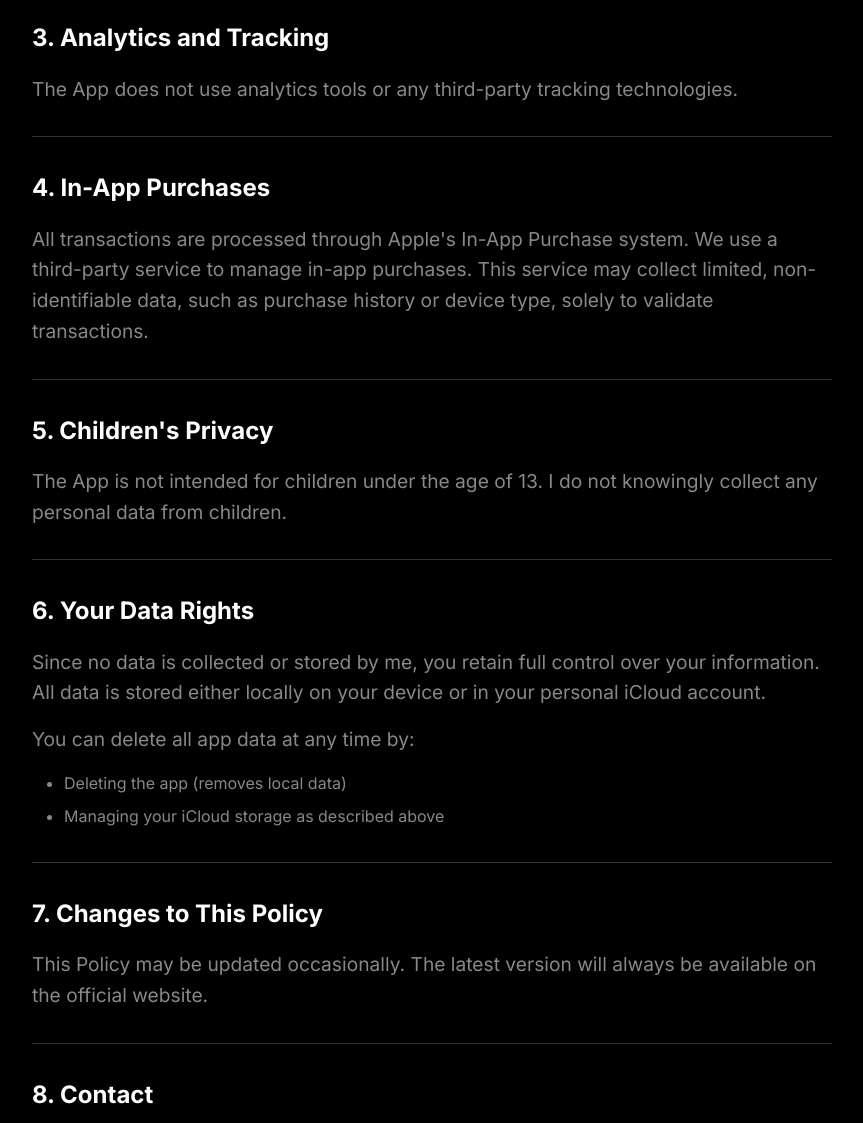
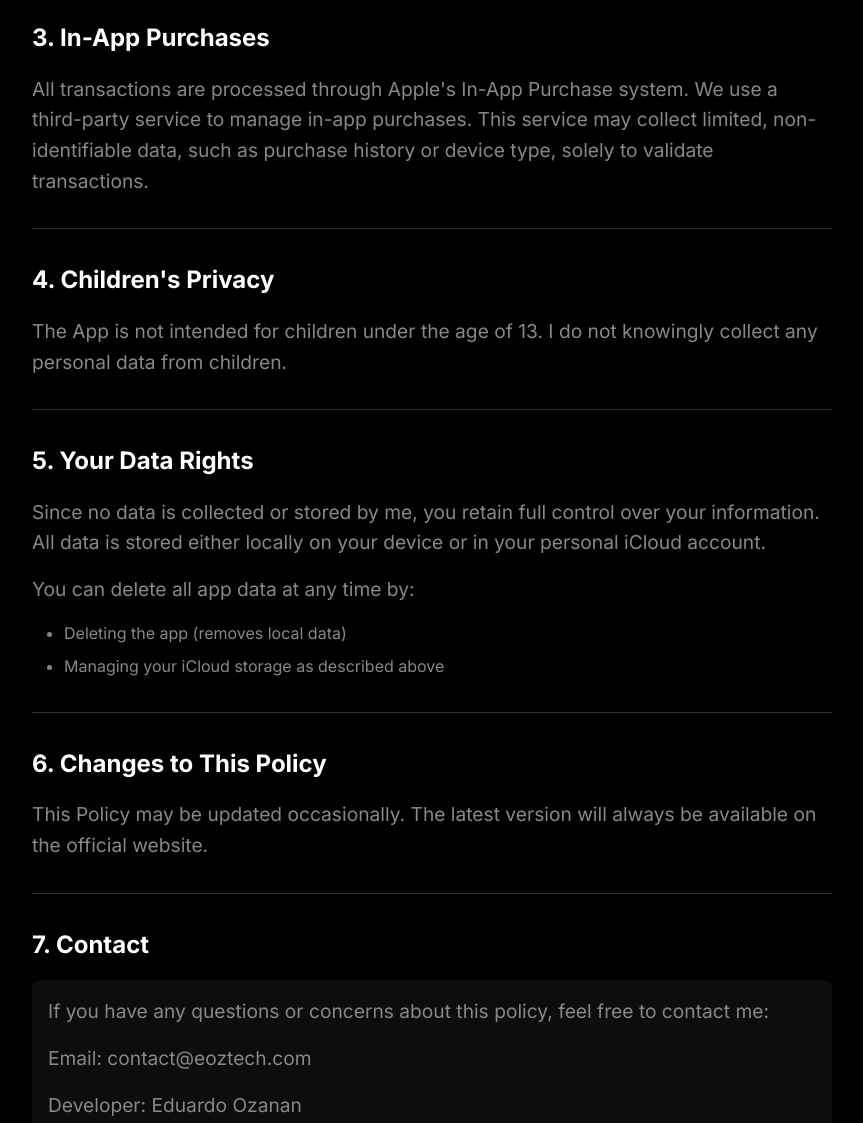
Before and after one commit to eduardo-ozanan/TrackWhen, a website: page index.html in a window 1280 px wide. Shown: the part 4440-5563 px from the top of the page, without its empty margins (208-1071 px from the left). Drawn offline with Linux system fonts and the light colour scheme.

Commit message:
Changes to Privacy Policy

```diff
--- a/index.html
+++ b/index.html
@@ -141,22 +141,17 @@
 
                 <hr>
 
-                <h3>3. Analytics and Tracking</h3>
-                <p>The App does not use analytics tools or any third-party tracking technologies.</p>
-
-                <hr>
-
-                <h3>4. In-App Purchases</h3>
+                <h3>3. In-App Purchases</h3>
                 <p>All transactions are processed through Apple's In-App Purchase system. We use a third-party service to manage in-app purchases. This service may collect limited, non-identifiable data, such as purchase history or device type, solely to validate transactions.</p>
 
                 <hr>
 
-                <h3>5. Children's Privacy</h3>
+                <h3>4. Children's Privacy</h3>
                 <p>The App is not intended for children under the age of 13. I do not knowingly collect any personal data from children.</p>
 
                 <hr>
 
-                <h3>6. Your Data Rights</h3>
+                <h3>5. Your Data Rights</h3>
                 <p>Since no data is collected or stored by me, you retain full control over your information. All data is stored either locally on your device or in your personal iCloud account.</p>
                 <p>You can delete all app data at any time by:</p>
                 <ul>
@@ -166,12 +161,12 @@
 
                 <hr>
 
-                <h3>7. Changes to This Policy</h3>
+                <h3>6. Changes to This Policy</h3>
                 <p>This Policy may be updated occasionally. The latest version will always be available on the official website.</p>
 
                 <hr>
 
-                <h3>8. Contact</h3>
+                <h3>7. Contact</h3>
                 <div class="contact-info">
                     <p>If you have any questions or concerns about this policy, feel free to contact me:</p>
                     <p>Email: contact@eoztech.com</p>
```
